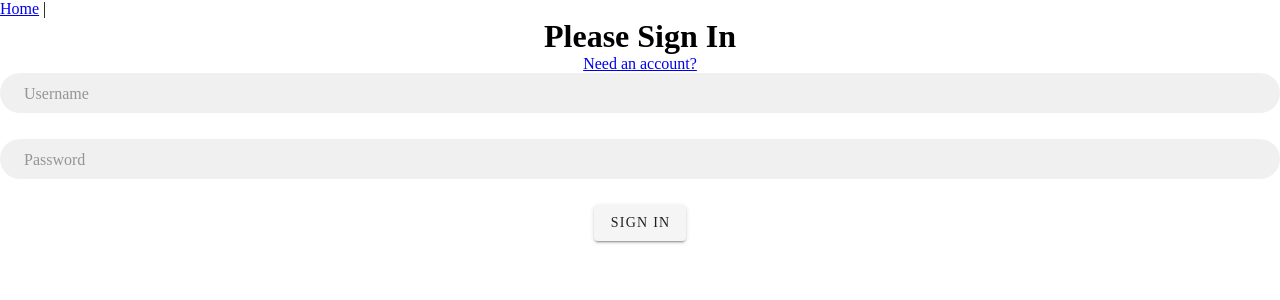
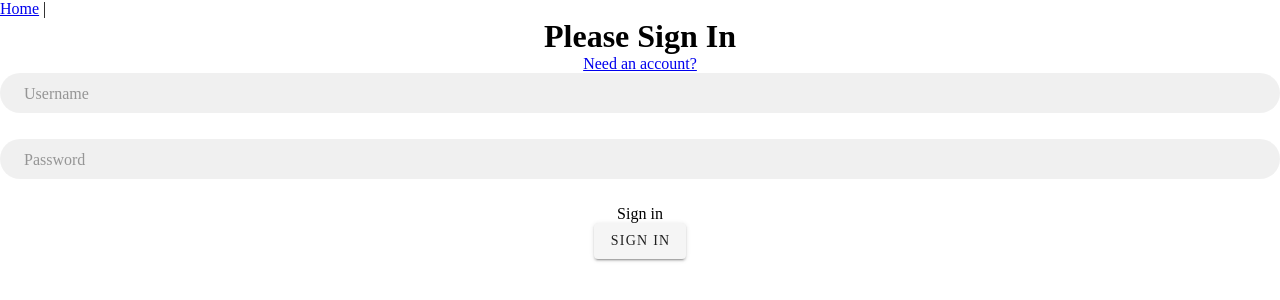
Before and after one commit to vidya1783/FlashCard-StudyApp, a Vue app in the folder vue/: page /login in a window 1280 px wide. Shown: the top 300 px of the page. Built offline with nearby package versions, Linux system fonts and the light colour scheme.

Commit message:
login page

```diff
--- a/vue/src/views/Login.vue
+++ b/vue/src/views/Login.vue
@@ -34,6 +34,7 @@
         v-model="user.password"
         required
       />
+       <button type="submit">Sign in</button>
       </v-flex>
       </v-layout>
       </v-container>
```
